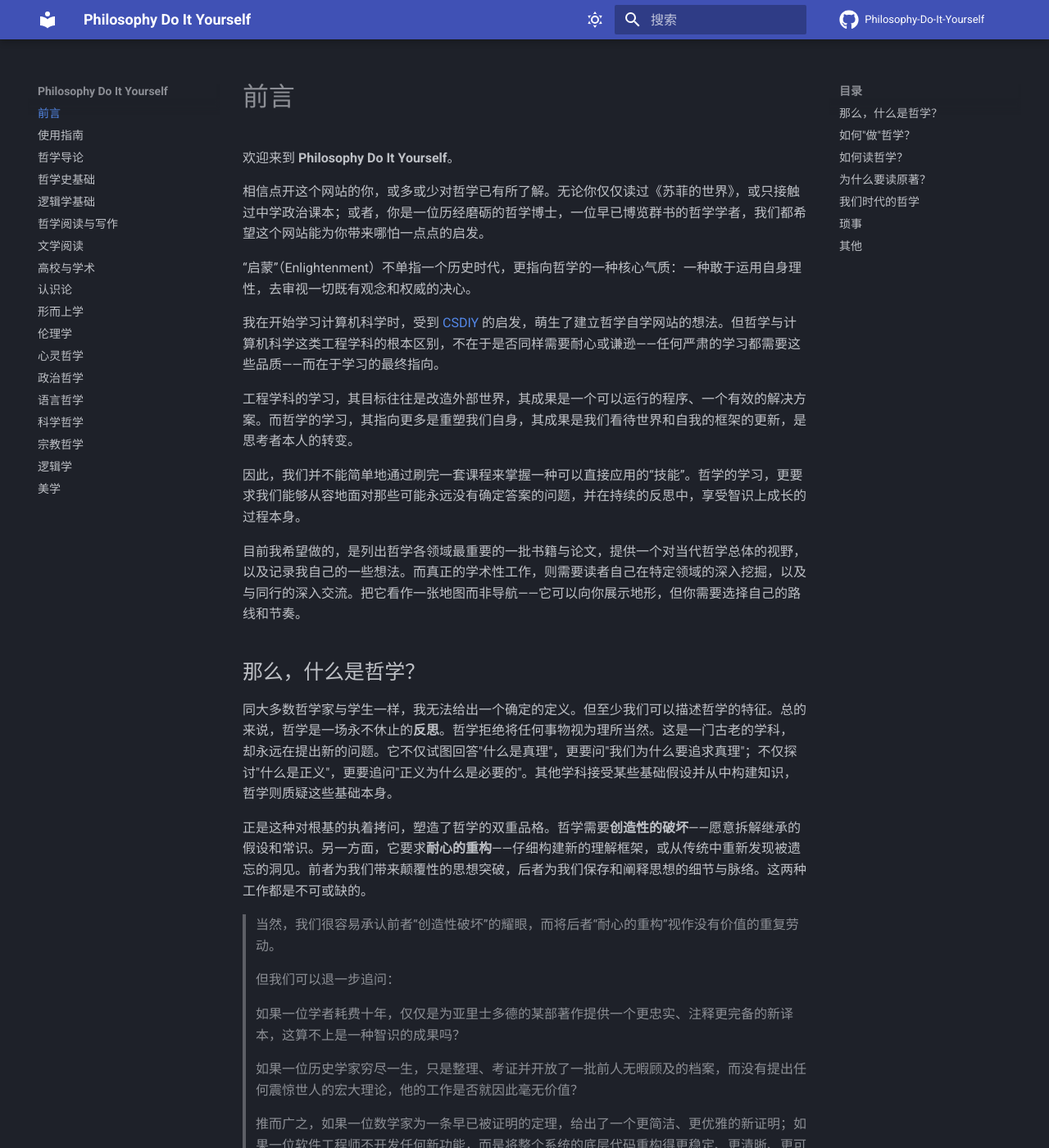
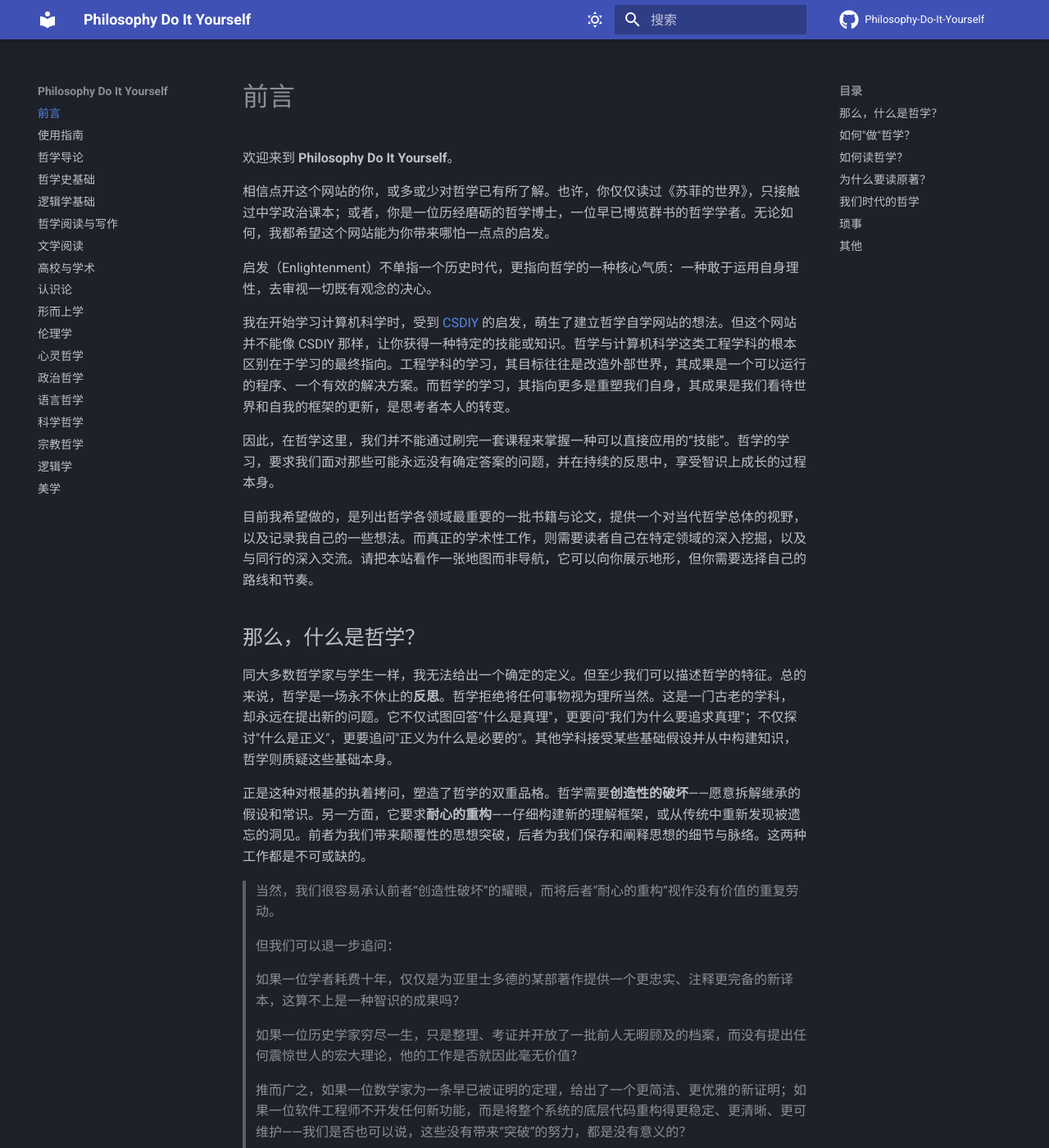
Before and after one commit to Akkar1nX/Philosophy-Do-It-Yourself, an MkDocs documentation site: the page built from docs/index.md, in a window 1280 px wide and 1400 px high. Shown: the whole window at 82% size. Built offline with MkDocs 1.6.1 and Material for MkDocs 9.7.7, drawn with Linux system fonts in a browser that asks for light colours; comment, search, counter and statistics services are not loaded; some of the changed text lies outside the part shown.

Commit message:
edit index

```diff
--- a/docs/index.md
+++ b/docs/index.md
@@ -2,17 +2,15 @@
 
 欢迎来到 **Philosophy Do It Yourself**。
 
-相信点开这个网站的你，或多或少对哲学已有所了解。无论你仅仅读过《苏菲的世界》，或只接触过中学政治课本；或者，你是一位历经磨砺的哲学博士，一位早已博览群书的哲学学者，我们都希望这个网站能为你带来哪怕一点点的启发。
+相信点开这个网站的你，或多或少对哲学已有所了解。也许，你仅仅读过《苏菲的世界》，只接触过中学政治课本；或者，你是一位历经磨砺的哲学博士，一位早已博览群书的哲学学者。无论如何，我都希望这个网站能为你带来哪怕一点点的启发。
 
-“启蒙”（Enlightenment）不单指一个历史时代，更指向哲学的一种核心气质：一种敢于运用自身理性，去审视一切既有观念和权威的决心。
+启发（Enlightenment）不单指一个历史时代，更指向哲学的一种核心气质：一种敢于运用自身理性，去审视一切既有观念的决心。
 
-我在开始学习计算机科学时，受到 [CSDIY](https://csdiy.wiki) 的启发，萌生了建立哲学自学网站的想法。但哲学与计算机科学这类工程学科的根本区别，不在于是否同样需要耐心或谦逊——任何严肃的学习都需要这些品质——而在于学习的最终指向。
+我在开始学习计算机科学时，受到 [CSDIY](https://csdiy.wiki) 的启发，萌生了建立哲学自学网站的想法。但这个网站并不能像 CSDIY 那样，让你获得一种特定的技能或知识。哲学与计算机科学这类工程学科的根本区别在于学习的最终指向。工程学科的学习，其目标往往是改造外部世界，其成果是一个可以运行的程序、一个有效的解决方案。而哲学的学习，其指向更多是重塑我们自身，其成果是我们看待世界和自我的框架的更新，是思考者本人的转变。
 
-工程学科的学习，其目标往往是改造外部世界，其成果是一个可以运行的程序、一个有效的解决方案。而哲学的学习，其指向更多是重塑我们自身，其成果是我们看待世界和自我的框架的更新，是思考者本人的转变。
+因此，在哲学这里，我们并不能通过刷完一套课程来掌握一种可以直接应用的“技能”。哲学的学习，要求我们面对那些可能永远没有确定答案的问题，并在持续的反思中，享受智识上成长的过程本身。
 
-因此，我们并不能简单地通过刷完一套课程来掌握一种可以直接应用的“技能”。哲学的学习，更要求我们能够从容地面对那些可能永远没有确定答案的问题，并在持续的反思中，享受智识上成长的过程本身。
-
-目前我希望做的，是列出哲学各领域最重要的一批书籍与论文，提供一个对当代哲学总体的视野，以及记录我自己的一些想法。而真正的学术性工作，则需要读者自己在特定领域的深入挖掘，以及与同行的深入交流。把它看作一张地图而非导航——它可以向你展示地形，但你需要选择自己的路线和节奏。
+目前我希望做的，是列出哲学各领域最重要的一批书籍与论文，提供一个对当代哲学总体的视野，以及记录我自己的一些想法。而真正的学术性工作，则需要读者自己在特定领域的深入挖掘，以及与同行的深入交流。请把本站看作一张地图而非导航，它可以向你展示地形，但你需要选择自己的路线和节奏。
 
 ## 那么，什么是哲学？
 
@@ -34,7 +32,7 @@
 >
 > 这个问题，没有标准答案。
 
-需要说明的是，本前言乃至整个网站所呈现的关于“哲学是什么”的描绘，本身就是一种有待审视的立场。我在此提供的，仅仅是当代哲学范式下的一种较为普遍的理解视角。无论是对哲学特征的总结，还是对“做哲学”方式的建议，都并非金科玉律。哲学史上以及不同思想传统中，对这些问题存在着深刻的分歧。因此，我鼓励你将此处的文字也作为一个批判性阅读的起点，而非一个不容置疑的终点。如果未来的你，或现在的你，有充分的理由来质疑、反驳甚至推翻这里的观点，那恰恰证明了你已经走在了“做哲学”的正确道路上。
+需要说明的是，前言乃至整个网站所呈现的关于“哲学是什么”的描绘，本身就是一种有待审视的立场。我在此提供的，仅仅是当代哲学范式下的一种较为普遍的理解视角。无论是对哲学特征的总结，还是对“做哲学”方式的建议，都并非唯一答案。哲学史上以及不同思想传统中，对这些问题存在着深刻的分歧。因此，我鼓励你将此处的文字也作为一个批判性阅读的起点，而非一个不容置疑的终点。如果未来的你，或现在的你，有充分的理由来质疑、反驳甚至推翻这里的观点，那恰恰证明了你已经走在了“做哲学”的正确道路上。
 
 ## 如何"做"哲学？
 
@@ -103,7 +101,7 @@
 
 个人水平有限，网站远远达不到 CSDIY 的水平。而且，恐怕也没有人会觉得能靠哲学像 CS 一样找到工作。
 
-此外我并没有，也不可能将网站上提供的所有资源都完整地学习一遍。这份列表更像是一张基于基本共识和个人判断的“地图”。我来自一所普通的 211 大学哲学系，目前还在挣扎着跨考计算机。这与 [@PKUFlyingPig](https://github.com/PKUFlyingPig) 北大信科的背书无法比拟。在985遍地走的互联网，这样的背景或许很难立刻赢得你的信任，甚至可能引来一些嗤之以鼻。而论我的学习能力，或许用“平庸”形容更为贴切；论学习毅力，我也远未达到焚膏继晷、孜孜不倦的程度。
+此外我并没有，也不可能将网站上提供的所有资源都完整地学习一遍。这份列表更像是一张基于基本共识和个人判断的“地图”。我来自一所普通的 211 大学哲学系，目前还在挣扎着跨考计算机科学。这与 [@PKUFlyingPig](https://github.com/PKUFlyingPig) 北大信科的身份背书无法比拟。在985遍地走的互联网，这样的背景或许很难立刻赢得你的信任，甚至可能引来一些嗤之以鼻。而论我的学习能力，可以说是平庸；论学习毅力，我也远未达到孜孜不倦的程度。
 
 因此，这个网站只是我在自己的能力范围内的一种笨拙的尝试。我所能做的，是尽我所能，去审慎地筛选和评估这些资源，并分享我自己的理解。
 
```
